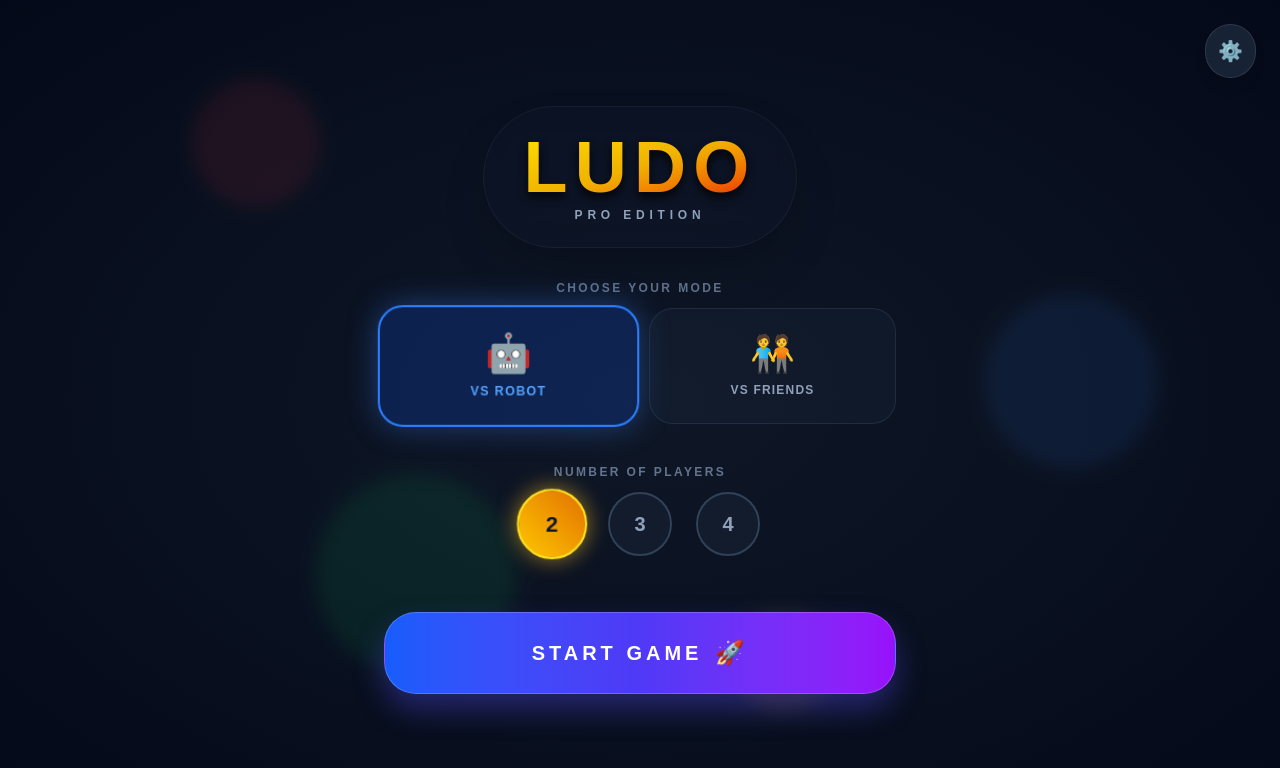
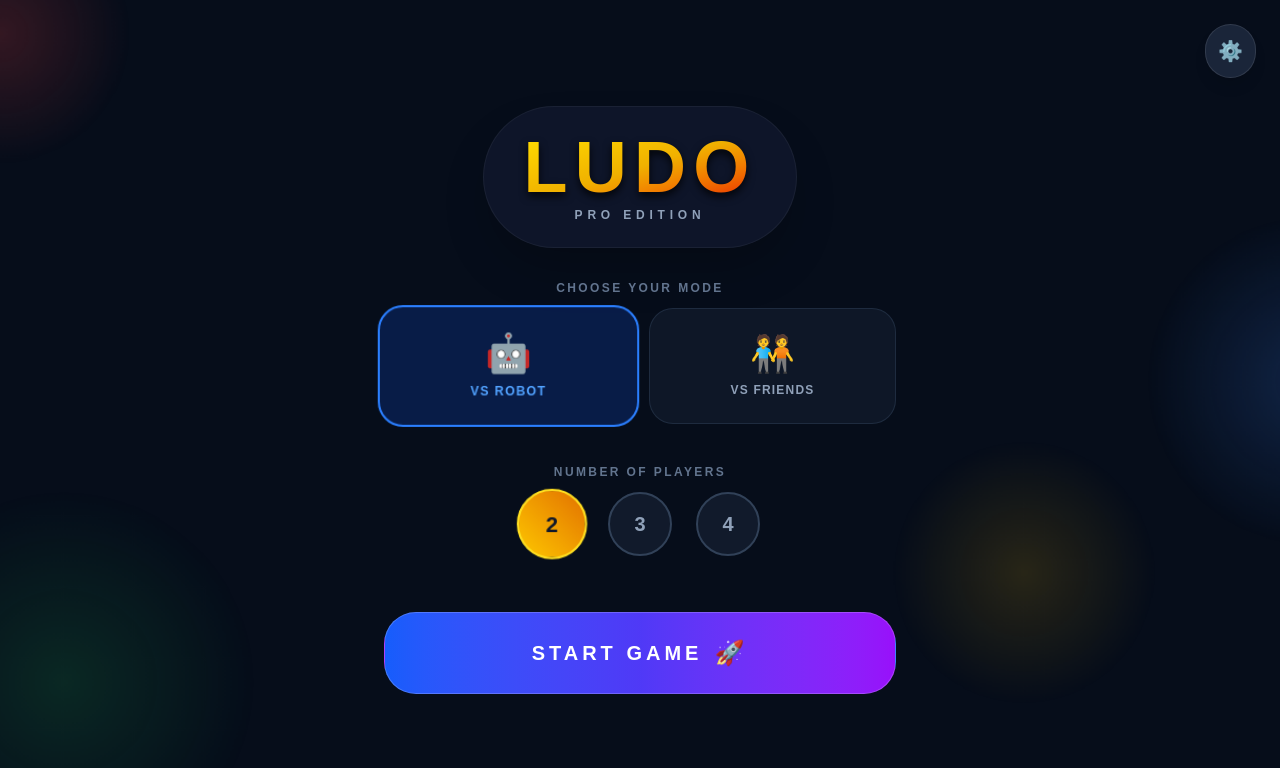
Before and after one commit to Nadeemxsalar/Mivo, a Next.js app: page / in a window 1280 px wide. Shown: the top 768 px of the page. Built offline with nearby package versions, Linux system fonts and the light colour scheme.

Commit message:
Optimized mobile UI for 0% lag, removed heavy blurs and added hardware acceleration

```diff
--- a/src/app/page.tsx
+++ b/src/app/page.tsx
@@ -26,7 +26,7 @@ const DiceFace = memo(({ value }: { value: number }) => {
 });
 DiceFace.displayName = 'DiceFace';
 
-// 2. PREMIUM PLAYER BOX
+// 2. PREMIUM PLAYER BOX (OPTIMIZED FOR ZERO LAG)
 const PlayerBox = memo(({ color, name }: { color: Color, name: string }) => {
   const currentPlayerTurn = useGameStore((state: any) => state.currentPlayerTurn);
   const diceValue = useGameStore((state: any) => state.diceValue);
@@ -64,10 +64,10 @@ const PlayerBox = memo(({ color, name }: { color: Color, name: string }) => {
     clickLockRef.current = true;
     setIsRolling(true);
 
-    // PLAY AUDIO FOR DICE ROLL
     playAudio('roll');
 
-    const speed = isFastMode ? 40 : 70;
+    // Performance: Increased interval time slightly to reduce React renders on mobile
+    const speed = isFastMode ? 60 : 90;
     const duration = isFastMode ? 250 : 500;
 
     if (intervalRef.current) clearInterval(intervalRef.current);
@@ -96,6 +96,8 @@ const PlayerBox = memo(({ color, name }: { color: Color, name: string }) => {
   }, [isRobotMode, isActive, color, hasRolled, isAnimating, isRolling, isFastMode, handleRollClick]);
 
   const finalDiceValue = isRolling ? displayValue : (diceValue !== null ? diceValue : displayValue);
+
+  // Performance: Remove blur from fire burst, replace with simple radial gradient
   const showFire = !isRolling && diceValue === 6 && isActive;
 
   const colorStyles: Record<Color, { bg: string, ring: string }> = {
@@ -115,16 +117,16 @@ const PlayerBox = memo(({ color, name }: { color: Color, name: string }) => {
   };
 
   return (
-    <div className={`flex flex-col items-center justify-center gap-1 transition-all duration-300 transform-gpu ${isActive ? `scale-105 opacity-100 z-30` : 'scale-95 opacity-80 grayscale-[10%]'}`}>
-      <div className={`px-3 py-1 lg:px-5 lg:py-1.5 rounded-full text-white text-[10px] sm:text-xs lg:text-sm font-black tracking-widest uppercase border border-white/20 shadow-lg whitespace-nowrap ${isActive ? currentStyle.bg : 'bg-slate-800'}`}>
+    <div className={`flex flex-col items-center justify-center gap-1 transition-all duration-300 transform-gpu will-change-transform ${isActive ? `scale-105 opacity-100 z-30` : 'scale-95 opacity-80 grayscale-[10%]'}`}>
+      <div className={`px-3 py-1 lg:px-5 lg:py-1.5 rounded-full text-white text-[10px] sm:text-xs lg:text-sm font-black tracking-widest uppercase border border-white/20 shadow-md whitespace-nowrap ${isActive ? currentStyle.bg : 'bg-slate-800'}`}>
         {name} {isRobotMode && color !== 'yellow' ? '🤖' : ''}
       </div>
 
-      <div className={`w-16 h-16 sm:w-20 sm:h-20 lg:w-24 lg:h-24 bg-slate-900 border-[3px] lg:border-4 border-white/10 rounded-xl lg:rounded-3xl shadow-inner flex items-center justify-center relative transition-all duration-300 overflow-visible ${isActive ? `ring-2 lg:ring-4 ${currentStyle.ring}` : ''}`}>
+      <div className={`w-16 h-16 sm:w-20 sm:h-20 lg:w-24 lg:h-24 bg-slate-900 border-[3px] lg:border-4 border-white/10 rounded-xl lg:rounded-3xl flex items-center justify-center relative transition-all duration-300 overflow-visible transform-gpu ${isActive ? `ring-2 lg:ring-4 ${currentStyle.ring}` : ''}`}>
 
         <AnimatePresence>
           {showFire && (
-            <motion.div initial={{ scale: 0.5, opacity: 0 }} animate={{ scale: 1.5, opacity: 0.8 }} exit={{ scale: 2, opacity: 0 }} className="absolute inset-0 bg-orange-500 rounded-full blur-[12px] z-0 pointer-events-none" />
+            <motion.div initial={{ scale: 0.5, opacity: 0 }} animate={{ scale: 1.5, opacity: 1 }} exit={{ scale: 2, opacity: 0 }} className="absolute inset-[-20%] rounded-full z-0 pointer-events-none" style={{ background: 'radial-gradient(circle, rgba(249,115,22,0.8) 0%, transparent 70%)' }} />
           )}
         </AnimatePresence>
 
@@ -136,23 +138,22 @@ const PlayerBox = memo(({ color, name }: { color: Color, name: string }) => {
                 disabled={!isActive || isRolling || hasRolled || isAnimating || (isRobotMode && color !== 'yellow')}
                 className={`relative w-full h-full bg-gradient-to-br from-white via-gray-100 to-gray-300 rounded-lg lg:rounded-xl shadow-[-4px_6px_10px_rgba(0,0,0,0.6)] border-b-[5px] lg:border-b-[8px] border-r-[3px] lg:border-r-[5px] border-gray-400 flex items-center justify-center transition-all z-10 transform-gpu will-change-transform ${(!hasRolled && !isAnimating && !(isRobotMode && color !== 'yellow')) ? 'cursor-pointer hover:-translate-y-1 hover:border-b-[6px] lg:hover:border-b-[10px] hover:shadow-[-4px_8px_15px_rgba(0,0,0,0.5)] active:translate-y-2 active:border-b-[2px] active:border-r-[2px] active:shadow-none' : 'cursor-default opacity-95'}`}
               >
-                <div className={`w-full h-full flex items-center justify-center transition-all ${isRolling ? 'blur-[1px] scale-90 opacity-80' : 'scale-100'}`}>
+                <div className={`w-full h-full flex items-center justify-center transition-all ${isRolling ? 'scale-90 opacity-80' : 'scale-100'}`}>
                   <DiceFace value={finalDiceValue} />
                 </div>
               </button>
             </motion.div>
           ) : (
-            <motion.div key="inactive-dot" initial={{ scale: 0, opacity: 0 }} animate={{ scale: 1, opacity: 1 }} exit={{ scale: 0, opacity: 0 }} className={`w-6 h-6 lg:w-10 lg:h-10 rounded-full border border-white/50 shadow-inner ${currentStyle.bg} flex items-center justify-center absolute`} />
+            <motion.div key="inactive-dot" initial={{ scale: 0, opacity: 0 }} animate={{ scale: 1, opacity: 1 }} exit={{ scale: 0, opacity: 0 }} className={`w-6 h-6 lg:w-10 lg:h-10 rounded-full border border-white/50 ${currentStyle.bg} flex items-center justify-center absolute transform-gpu`} />
           )}
         </AnimatePresence>
-        {isActive && <div className="absolute inset-0 bg-white/5 animate-pulse rounded-xl pointer-events-none" />}
       </div>
     </div>
   );
 });
 PlayerBox.displayName = 'PlayerBox';
 
-// 3. SETTINGS MODAL WIDGET WITH WARNING POPUP
+// 3. SETTINGS MODAL WIDGET (OPTIMIZED BACKGROUND)
 const SettingsModal = ({ isOpen, onClose, onQuit }: { isOpen: boolean, onClose: () => void, onQuit: () => void }) => {
   const setPreferences = useGameStore((state: any) => state.setPreferences);
   const animationType = useGameStore((state: any) => state.animationType);
@@ -173,7 +174,7 @@ const SettingsModal = ({ isOpen, onClose, onQuit }: { isOpen: boolean, onClose:
   };
 
   return (
-    <div className="fixed inset-0 z-[999] flex items-center justify-center bg-black/60 backdrop-blur-md p-4 transition-all">
+    <div className="fixed inset-0 z-[999] flex items-center justify-center bg-black/85 p-4 transition-all">
       <motion.div initial={{ scale: 0.9, opacity: 0 }} animate={{ scale: 1, opacity: 1 }} className="bg-slate-900 border border-slate-700 p-6 rounded-3xl shadow-[0_20px_50px_rgba(0,0,0,0.8)] w-full max-w-sm flex flex-col transform-gpu will-change-transform">
 
         {showWarning ? (
@@ -192,8 +193,7 @@ const SettingsModal = ({ isOpen, onClose, onQuit }: { isOpen: boolean, onClose:
           <div className="flex flex-col gap-6">
             <h2 className="text-2xl font-black text-white tracking-widest text-center border-b border-slate-700/50 pb-4">⚙️ SETTINGS</h2>
 
-            {/* SOUND TOGGLE BUTTON ADDED */}
-            <div className="flex justify-between items-center bg-slate-800/50 p-3 rounded-xl border border-slate-700">
+            <div className="flex justify-between items-center bg-slate-800/80 p-3 rounded-xl border border-slate-700">
               <label className="text-[10px] sm:text-xs font-black text-slate-300 tracking-wider">SOUND EFFECTS (🔊)</label>
               <button onClick={() => togglePref({ soundEnabled: !soundEnabled })} className={`w-12 h-6 rounded-full transition-colors relative ${soundEnabled ? 'bg-green-500' : 'bg-slate-600'}`}>
                 <div className={`w-5 h-5 bg-white rounded-full absolute top-0.5 transition-transform ${soundEnabled ? 'translate-x-6' : 'translate-x-0.5'}`} />
@@ -203,16 +203,16 @@ const SettingsModal = ({ isOpen, onClose, onQuit }: { isOpen: boolean, onClose:
             <div className="flex flex-col gap-3">
               <label className="text-[10px] font-black text-slate-500 tracking-[0.2em] text-center">TOKEN ANIMATION</label>
               <div className="flex gap-3">
-                <button onClick={() => togglePref({ animationType: 'jump' })} className={`flex-1 py-3 text-xs sm:text-sm font-black tracking-widest rounded-xl transition-all duration-300 border-2 ${animationType === 'jump' ? 'border-blue-500 bg-blue-500/20 text-blue-400 shadow-[0_0_15px_rgba(59,130,246,0.3)]' : 'border-slate-700 bg-slate-800/40 text-slate-400 hover:border-slate-500 hover:text-white'}`}>🦘 JUMP</button>
-                <button onClick={() => togglePref({ animationType: 'smooth' })} className={`flex-1 py-3 text-xs sm:text-sm font-black tracking-widest rounded-xl transition-all duration-300 border-2 ${animationType === 'smooth' ? 'border-green-500 bg-green-500/20 text-green-400 shadow-[0_0_15px_rgba(34,197,94,0.3)]' : 'border-slate-700 bg-slate-800/40 text-slate-400 hover:border-slate-500 hover:text-white'}`}>⛸️ SMOOTH</button>
+                <button onClick={() => togglePref({ animationType: 'jump' })} className={`flex-1 py-3 text-xs sm:text-sm font-black tracking-widest rounded-xl transition-all duration-300 border-2 ${animationType === 'jump' ? 'border-blue-500 bg-blue-500/20 text-blue-400 shadow-[0_0_15px_rgba(59,130,246,0.3)]' : 'border-slate-700 bg-slate-800/40 text-slate-400'}`}>🦘 JUMP</button>
+                <button onClick={() => togglePref({ animationType: 'smooth' })} className={`flex-1 py-3 text-xs sm:text-sm font-black tracking-widest rounded-xl transition-all duration-300 border-2 ${animationType === 'smooth' ? 'border-green-500 bg-green-500/20 text-green-400 shadow-[0_0_15px_rgba(34,197,94,0.3)]' : 'border-slate-700 bg-slate-800/40 text-slate-400'}`}>⛸️ SMOOTH</button>
               </div>
             </div>
 
             <div className="flex flex-col gap-3">
               <label className="text-[10px] font-black text-slate-500 tracking-[0.2em] text-center">GAME SPEED</label>
               <div className="flex gap-3">
-                <button onClick={() => togglePref({ isFastMode: false })} className={`flex-1 py-3 text-xs sm:text-sm font-black tracking-widest rounded-xl transition-all duration-300 border-2 ${!isFastMode ? 'border-blue-500 bg-blue-500/20 text-blue-400 shadow-[0_0_15px_rgba(59,130,246,0.3)]' : 'border-slate-700 bg-slate-800/40 text-slate-400 hover:border-slate-500 hover:text-white'}`}>🐢 NORMAL</button>
-                <button onClick={() => togglePref({ isFastMode: true })} className={`flex-1 py-3 text-xs sm:text-sm font-black tracking-widest rounded-xl transition-all duration-300 border-2 ${isFastMode ? 'border-red-500 bg-red-500/20 text-red-400 shadow-[0_0_15px_rgba(239,68,68,0.3)]' : 'border-slate-700 bg-slate-800/40 text-slate-400 hover:border-slate-500 hover:text-white'}`}>⚡ FAST</button>
+                <button onClick={() => togglePref({ isFastMode: false })} className={`flex-1 py-3 text-xs sm:text-sm font-black tracking-widest rounded-xl transition-all duration-300 border-2 ${!isFastMode ? 'border-blue-500 bg-blue-500/20 text-blue-400 shadow-[0_0_15px_rgba(59,130,246,0.3)]' : 'border-slate-700 bg-slate-800/40 text-slate-400'}`}>🐢 NORMAL</button>
+                <button onClick={() => togglePref({ isFastMode: true })} className={`flex-1 py-3 text-xs sm:text-sm font-black tracking-widest rounded-xl transition-all duration-300 border-2 ${isFastMode ? 'border-red-500 bg-red-500/20 text-red-400 shadow-[0_0_15px_rgba(239,68,68,0.3)]' : 'border-slate-700 bg-slate-800/40 text-slate-400'}`}>⚡ FAST</button>
               </div>
             </div>
 
@@ -256,38 +256,37 @@ export default function Home() {
   if (!gameStarted) {
     return (
       <main className="fixed inset-0 w-screen h-[100dvh] bg-[#060D1A] flex items-center justify-center select-none overflow-hidden p-4 sm:p-6">
+        {/* PERFORMANCE: Removed heavy CSS Blur, using radial gradients instead for 60fps on mobile */}
         <style>{`
-          @keyframes float { 0%, 100% { transform: translateY(0px) rotate(0deg) scale(1); } 50% { transform: translateY(-20px) rotate(10deg) scale(1.1); } }
-          .particle { position: absolute; border-radius: 50%; opacity: 0.15; animation: float 6s ease-in-out infinite; filter: blur(8px); will-change: transform; transform: translateZ(0); }
+          @keyframes float { 0%, 100% { transform: translate3d(0, 0px, 0) scale(1); } 50% { transform: translate3d(0, -20px, 0) scale(1.05); } }
+          .particle { position: absolute; border-radius: 50%; animation: float 8s ease-in-out infinite; will-change: transform; }
         `}</style>
 
         <div className="absolute inset-0 overflow-hidden pointer-events-none z-0">
-          <div className="particle w-32 h-32 top-[10%] left-[15%] bg-red-500" style={{ animationDelay: '0s' }} />
-          <div className="particle w-40 h-40 top-[40%] right-[10%] bg-blue-500" style={{ animationDelay: '2s' }} />
-          <div className="particle w-48 h-48 bottom-[15%] left-[25%] bg-green-500" style={{ animationDelay: '4s' }} />
-          <div className="particle w-24 h-24 bottom-[10%] right-[35%] bg-yellow-500" style={{ animationDelay: '1s' }} />
+          <div className="particle w-64 h-64 top-[-10%] left-[-10%]" style={{ animationDelay: '0s', background: 'radial-gradient(circle, rgba(239,68,68,0.2) 0%, transparent 70%)' }} />
+          <div className="particle w-80 h-80 top-[30%] right-[-15%]" style={{ animationDelay: '2s', background: 'radial-gradient(circle, rgba(59,130,246,0.2) 0%, transparent 70%)' }} />
+          <div className="particle w-96 h-96 bottom-[-10%] left-[-10%]" style={{ animationDelay: '4s', background: 'radial-gradient(circle, rgba(34,197,94,0.15) 0%, transparent 70%)' }} />
+          <div className="particle w-64 h-64 bottom-[10%] right-[10%]" style={{ animationDelay: '1s', background: 'radial-gradient(circle, rgba(234,179,8,0.15) 0%, transparent 70%)' }} />
         </div>
 
-        <div className="absolute inset-0 opacity-40 bg-[radial-gradient(ellipse_at_center,_#1e293b_0%,_#020617_100%)] z-0" />
-
-        <button onClick={() => { playAudio('click'); setIsSettingsOpen(true); }} className="absolute top-6 right-6 z-50 p-3 bg-slate-800/80 hover:bg-slate-700 border border-white/10 rounded-full shadow-lg transition-transform hover:scale-110 active:scale-95 text-xl transform-gpu">⚙️</button>
+        <button onClick={() => { playAudio('click'); setIsSettingsOpen(true); }} className="absolute top-6 right-6 z-50 p-3 bg-slate-800/90 hover:bg-slate-700 border border-white/10 rounded-full shadow-lg transition-transform hover:scale-110 active:scale-95 text-xl transform-gpu will-change-transform">⚙️</button>
         <SettingsModal isOpen={isSettingsOpen} onClose={() => setIsSettingsOpen(false)} onQuit={exitGame} />
 
         <motion.div initial={{ scale: 0.8, opacity: 0, y: 20 }} animate={{ scale: 1, opacity: 1, y: 0 }} className="relative z-10 w-full max-w-lg flex flex-col items-center gap-6 sm:gap-8 transform-gpu will-change-transform">
 
-          <div className="space-y-1 text-center bg-slate-900/40 backdrop-blur-md px-10 py-6 rounded-full border border-white/5 shadow-2xl">
-            <h1 className="text-6xl md:text-7xl font-black text-transparent bg-clip-text bg-gradient-to-br from-yellow-300 via-yellow-500 to-red-600 drop-shadow-[0_5px_5px_rgba(0,0,0,0.8)] tracking-widest">LUDO</h1>
+          <div className="space-y-1 text-center bg-slate-900/95 px-10 py-6 rounded-full border border-white/5 shadow-2xl">
+            <h1 className="text-6xl md:text-7xl font-black text-transparent bg-clip-text bg-gradient-to-br from-yellow-300 via-yellow-500 to-red-600 drop-shadow-[0_4px_4px_rgba(0,0,0,0.8)] tracking-widest">LUDO</h1>
             <p className="text-slate-400 text-[10px] md:text-xs font-black tracking-[0.4em] uppercase">Pro Edition</p>
           </div>
 
           <div className="w-full flex flex-col gap-3">
             <p className="text-center text-[10px] sm:text-xs font-black tracking-[0.2em] text-slate-500 uppercase">CHOOSE YOUR MODE</p>
             <div className="flex gap-4">
-              <button onClick={() => handleModeChange('COMPUTER')} className={`relative flex-1 flex flex-col items-center justify-center p-4 sm:p-6 rounded-3xl transition-all duration-300 overflow-hidden group ${modeTab === 'COMPUTER' ? 'bg-blue-600/20 border-2 border-blue-500 shadow-[0_0_30px_rgba(59,130,246,0.4)] scale-105' : 'bg-slate-800/30 border border-slate-700/50 hover:bg-slate-800/60 hover:border-slate-600'}`}>
+              <button onClick={() => handleModeChange('COMPUTER')} className={`relative flex-1 flex flex-col items-center justify-center p-4 sm:p-6 rounded-3xl transition-all duration-300 overflow-hidden group transform-gpu ${modeTab === 'COMPUTER' ? 'bg-blue-600/20 border-2 border-blue-500 scale-105' : 'bg-slate-800/40 border border-slate-700/50 hover:bg-slate-800/60'}`}>
                 <span className="text-3xl sm:text-4xl mb-2 group-hover:scale-110 transition-transform transform-gpu">🤖</span>
                 <span className={`text-[10px] sm:text-xs font-black tracking-widest ${modeTab === 'COMPUTER' ? 'text-blue-400' : 'text-slate-400'}`}>VS ROBOT</span>
               </button>
-              <button onClick={() => handleModeChange('FRIENDS')} className={`relative flex-1 flex flex-col items-center justify-center p-4 sm:p-6 rounded-3xl transition-all duration-300 overflow-hidden group ${modeTab === 'FRIENDS' ? 'bg-green-600/20 border-2 border-green-500 shadow-[0_0_30px_rgba(34,197,94,0.4)] scale-105' : 'bg-slate-800/30 border border-slate-700/50 hover:bg-slate-800/60 hover:border-slate-600'}`}>
+              <button onClick={() => handleModeChange('FRIENDS')} className={`relative flex-1 flex flex-col items-center justify-center p-4 sm:p-6 rounded-3xl transition-all duration-300 overflow-hidden group transform-gpu ${modeTab === 'FRIENDS' ? 'bg-green-600/20 border-2 border-green-500 scale-105' : 'bg-slate-800/40 border border-slate-700/50 hover:bg-slate-800/60'}`}>
                 <span className="text-3xl sm:text-4xl mb-2 group-hover:scale-110 transition-transform transform-gpu">🧑‍🤝‍🧑</span>
                 <span className={`text-[10px] sm:text-xs font-black tracking-widest ${modeTab === 'FRIENDS' ? 'text-green-400' : 'text-slate-400'}`}>VS FRIENDS</span>
               </button>
@@ -298,14 +297,14 @@ export default function Home() {
             <p className="text-center text-[10px] sm:text-xs font-black tracking-[0.2em] text-slate-500 uppercase">NUMBER OF PLAYERS</p>
             <div className="flex justify-center gap-4 sm:gap-6">
               {[2, 3, 4].map(num => (
-                <button key={num} onClick={() => handlePlayerChange(num)} className={`w-14 h-14 sm:w-16 sm:h-16 rounded-full flex items-center justify-center text-lg sm:text-xl font-black transition-all duration-300 border-2 transform-gpu ${selectedPlayers === num ? 'bg-gradient-to-tr from-yellow-400 to-amber-600 border-yellow-300 text-slate-900 shadow-[0_0_20px_rgba(251,191,36,0.6)] scale-110' : 'bg-slate-800/40 border-slate-700 text-slate-400 hover:bg-slate-800 hover:text-white hover:border-slate-500'}`}>
+                <button key={num} onClick={() => handlePlayerChange(num)} className={`w-14 h-14 sm:w-16 sm:h-16 rounded-full flex items-center justify-center text-lg sm:text-xl font-black transition-all duration-300 border-2 transform-gpu ${selectedPlayers === num ? 'bg-gradient-to-tr from-yellow-400 to-amber-600 border-yellow-300 text-slate-900 scale-110' : 'bg-slate-800/50 border-slate-700 text-slate-400 hover:bg-slate-800'}`}>
                   {num}
                 </button>
               ))}
             </div>
           </div>
 
-          <button onClick={handleStartGame} className="w-full mt-6 p-5 sm:p-6 bg-gradient-to-r from-blue-600 via-indigo-600 to-purple-600 hover:from-blue-500 hover:via-indigo-500 hover:to-purple-500 rounded-[2rem] font-black text-white shadow-[0_15px_30px_rgba(79,70,229,0.4)] transition-all active:scale-95 border border-white/20 tracking-[0.2em] text-lg sm:text-xl flex items-center justify-center gap-3 group transform-gpu">
+          <button onClick={handleStartGame} className="w-full mt-6 p-5 sm:p-6 bg-gradient-to-r from-blue-600 via-indigo-600 to-purple-600 rounded-[2rem] font-black text-white transition-all active:scale-95 border border-white/20 tracking-[0.2em] text-lg sm:text-xl flex items-center justify-center gap-3 group transform-gpu will-change-transform">
             <span>START GAME</span>
             <span className="group-hover:translate-x-2 transition-transform text-2xl transform-gpu">🚀</span>
           </button>
@@ -318,27 +317,29 @@ export default function Home() {
   // ACTIVE GAME UI
   return (
     <main className="fixed inset-0 w-screen h-[100dvh] overflow-hidden flex flex-col items-center justify-center bg-[#060D1A] select-none touch-none p-1 sm:p-2 md:p-6">
+
+      {/* PERFORMANCE: Optimized grid background, removed complex gradient on parent */}
       <div className="absolute inset-0 opacity-15 pointer-events-none" style={{ backgroundImage: 'radial-gradient(#ffffff 1px, transparent 1px)', backgroundSize: '24px 24px' }} />
 
       <div className="absolute top-2 right-2 md:top-6 md:right-6 z-[60] flex gap-2">
-        <button onClick={() => { playAudio('click'); setIsSettingsOpen(true); }} className="px-3 py-1.5 md:px-4 md:py-2 bg-slate-800 text-slate-300 border border-slate-600 rounded-full text-sm md:text-lg font-bold hover:bg-slate-700 transition-colors flex items-center justify-center shadow-lg transform-gpu active:scale-95">⚙️</button>
+        <button onClick={() => { playAudio('click'); setIsSettingsOpen(true); }} className="px-3 py-1.5 md:px-4 md:py-2 bg-slate-800/90 text-slate-300 border border-slate-600 rounded-full text-sm md:text-lg font-bold hover:bg-slate-700 transition-colors flex items-center justify-center shadow-lg transform-gpu active:scale-95 will-change-transform">⚙️</button>
       </div>
 
       <SettingsModal isOpen={isSettingsOpen} onClose={() => setIsSettingsOpen(false)} onQuit={exitGame} />
 
       <div className="relative z-20 w-full h-full max-w-[500px] lg:max-w-[1200px] grid grid-cols-2 lg:grid-cols-[1fr_auto_1fr] grid-rows-[auto_auto_auto] lg:grid-rows-[auto_1fr_auto] gap-y-1 sm:gap-y-4 lg:gap-x-8 lg:gap-y-0 items-center justify-items-center content-center mx-auto min-h-0 min-w-0">
 
-        <div className="relative z-50 col-start-1 row-start-1 lg:col-start-1 lg:row-start-1 justify-self-start lg:justify-self-end self-end lg:self-start lg:mt-6"><PlayerBox color="red" name="Player 2" /></div>
-        <div className="relative z-50 col-start-2 row-start-1 lg:col-start-3 lg:row-start-1 justify-self-end lg:justify-self-start self-end lg:self-start lg:mt-6"><PlayerBox color="green" name="Player 3" /></div>
+        <div className="relative z-50 col-start-1 row-start-1 lg:col-start-1 lg:row-start-1 justify-self-start lg:justify-self-end self-end lg:self-start lg:mt-6 transform-gpu"><PlayerBox color="red" name="Player 2" /></div>
+        <div className="relative z-50 col-start-2 row-start-1 lg:col-start-3 lg:row-start-1 justify-self-end lg:justify-self-start self-end lg:self-start lg:mt-6 transform-gpu"><PlayerBox color="green" name="Player 3" /></div>
 
-        <div className="relative z-10 col-span-2 row-start-2 lg:col-start-2 lg:col-span-1 lg:row-start-1 lg:row-span-3 flex items-center justify-center w-full min-h-0 min-w-0">
-          <div className="relative aspect-square w-[min(98vw,calc(100dvh-165px))] lg:w-[85vh] lg:h-[85vh] bg-slate-900 rounded-2xl lg:rounded-[3rem] p-1 sm:p-1.5 lg:p-2 border-[3px] lg:border-8 border-[#0f172a] shadow-[0_0_50px_rgba(0,0,0,0.9)] shrink-0 flex items-center justify-center transform-gpu">
+        <div className="relative z-10 col-span-2 row-start-2 lg:col-start-2 lg:col-span-1 lg:row-start-1 lg:row-span-3 flex items-center justify-center w-full min-h-0 min-w-0 transform-gpu will-change-transform">
+          <div className="relative aspect-square w-[min(98vw,calc(100dvh-165px))] lg:w-[85vh] lg:h-[85vh] bg-slate-900 rounded-2xl lg:rounded-[3rem] p-1 sm:p-1.5 lg:p-2 border-[3px] lg:border-8 border-[#0f172a] shadow-2xl shrink-0 flex items-center justify-center transform-gpu">
             <LudoBoard />
           </div>
         </div>
 
-        <div className="relative z-50 col-start-1 row-start-3 lg:col-start-1 lg:row-start-3 justify-self-start lg:justify-self-end self-start lg:self-end lg:mb-6"><PlayerBox color="blue" name="Player 1" /></div>
-        <div className="relative z-50 col-start-2 row-start-3 lg:col-start-3 lg:row-start-3 justify-self-end lg:justify-self-start self-start lg:self-end lg:mb-6"><PlayerBox color="yellow" name="YOU" /></div>
+        <div className="relative z-50 col-start-1 row-start-3 lg:col-start-1 lg:row-start-3 justify-self-start lg:justify-self-end self-start lg:self-end lg:mb-6 transform-gpu"><PlayerBox color="blue" name="Player 1" /></div>
+        <div className="relative z-50 col-start-2 row-start-3 lg:col-start-3 lg:row-start-3 justify-self-end lg:justify-self-start self-start lg:self-end lg:mb-6 transform-gpu"><PlayerBox color="yellow" name="YOU" /></div>
 
       </div>
     </main>
```
